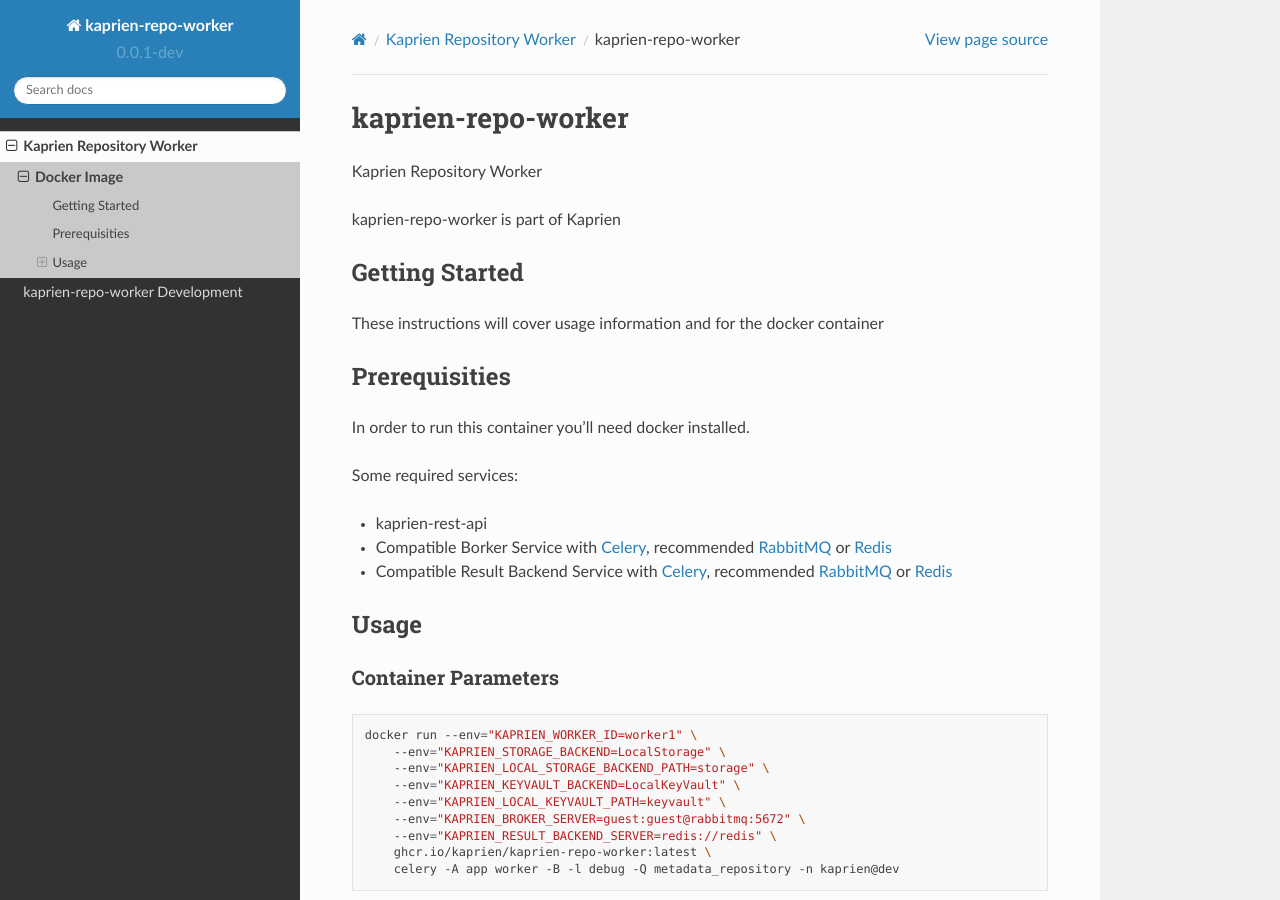
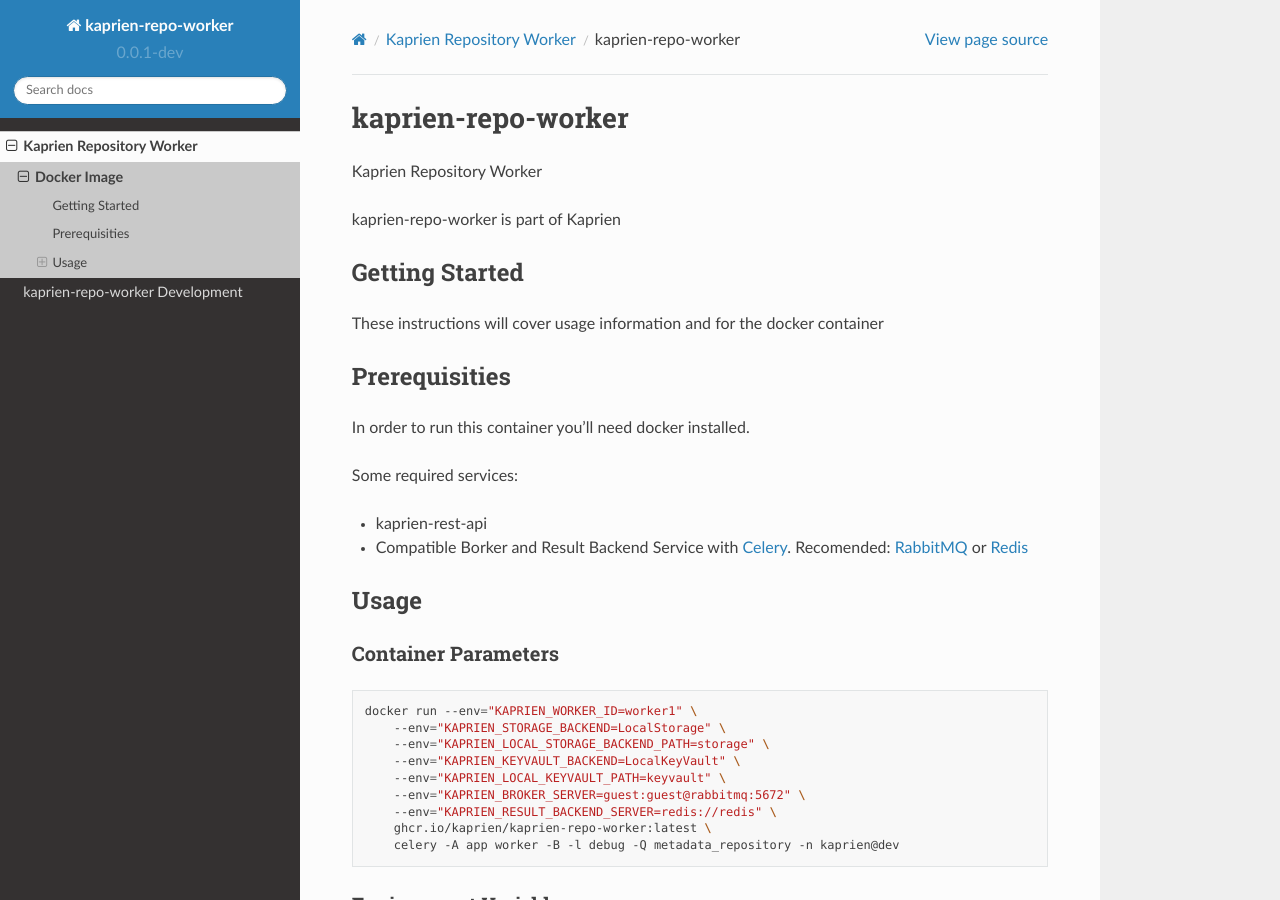
Before and after one commit to repository-service-tuf/repository-service-tuf-worker, a Sphinx documentation site: the page built from docs/source/guide/Docker_README.md, in a window 1280 px wide and 900 px high. Built offline with Sphinx 7.4.7 and the Read the Docs theme 2.0.0, drawn with Linux system fonts in a browser that asks for light colours.

Commit message:
Explict recomendation in Docker README.
Signed-off-by: Kairo Araujo <kairo@kairo.eti.br>

```diff
--- a/docs/source/guide/Docker_README.md
+++ b/docs/source/guide/Docker_README.md
@@ -16,13 +16,9 @@
 Some required services:
 
 * kaprien-rest-api
-* Compatible Borker Service with [Celery](http://docs.celeryq.dev/),
-  recommended [RabbitMQ](https://www.rabbitmq.com) or
-  [Redis](https://redis.com)
-* Compatible Result Backend Service with [Celery](http://docs.celeryq.dev/),
-  recommended [RabbitMQ](https://www.rabbitmq.com) or
-  [Redis](https://redis.com)
-
+* Compatible Borker and Result Backend Service with
+  [Celery](https://docs.celeryq.dev/en/stable/getting-started/backends-and-brokers/index.html).
+  Recomended: [RabbitMQ](https://www.rabbitmq.com) or [Redis](https://redis.com)
 
 ## Usage
 
```
